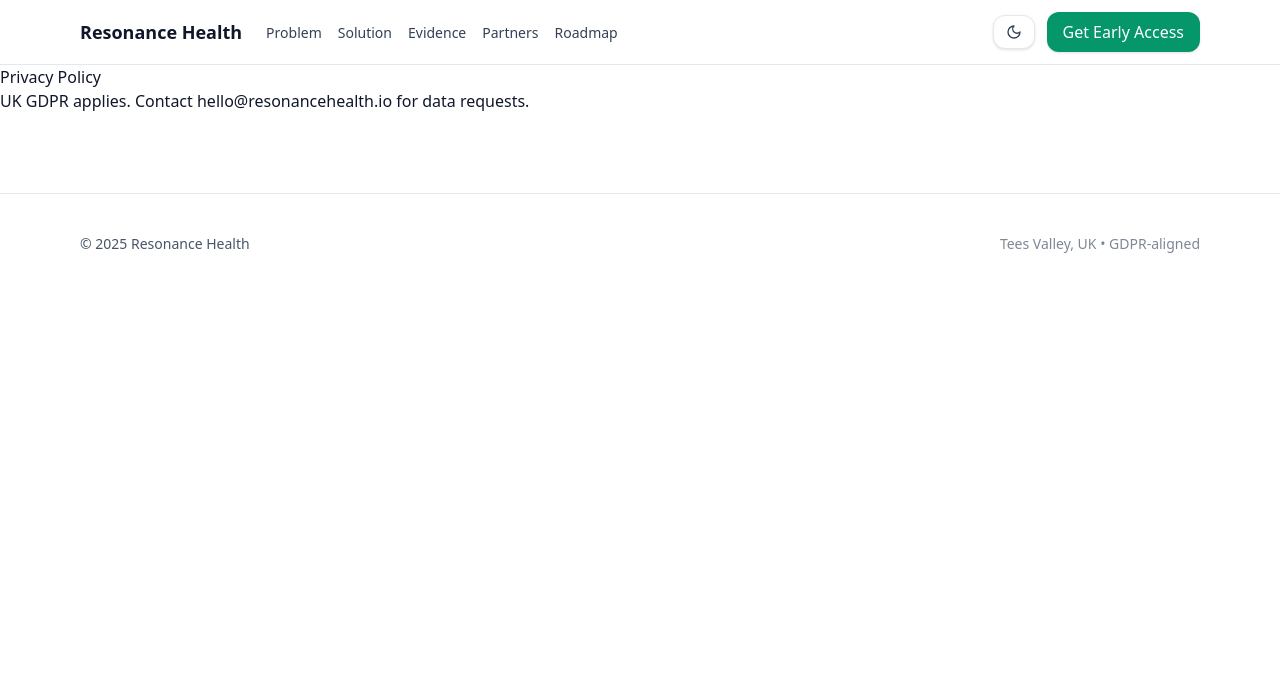
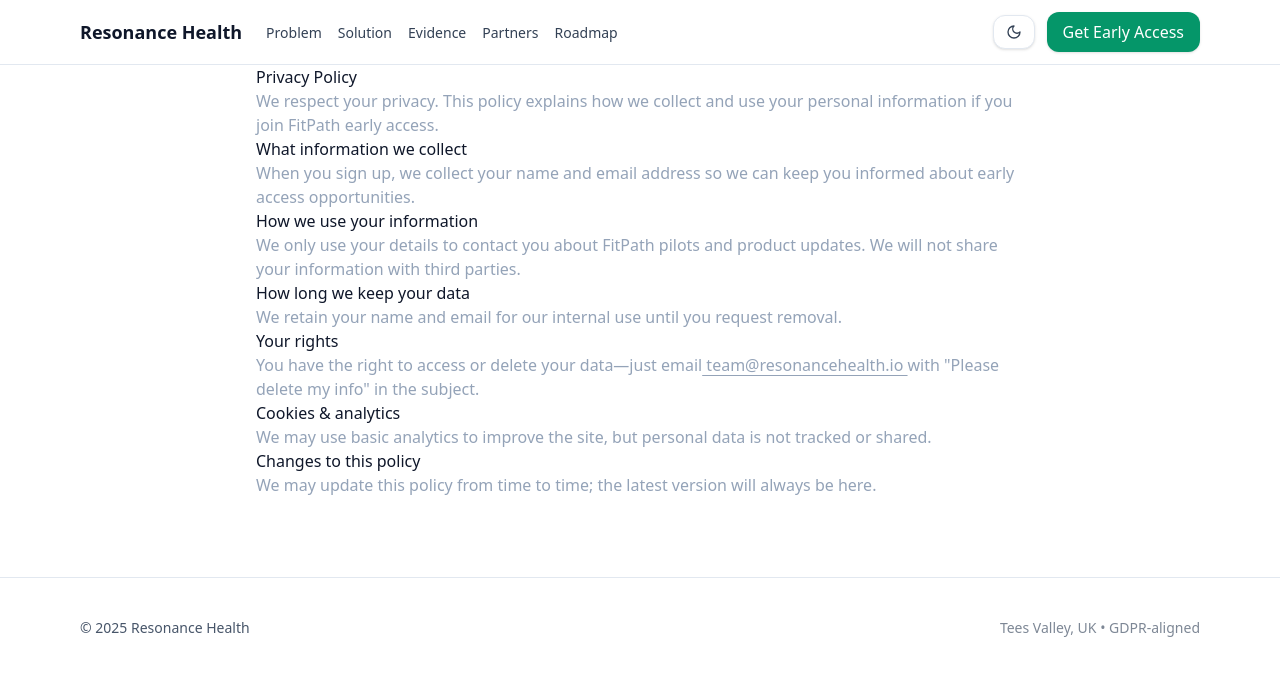
Before and after one commit to Sergypian/resonancehealth-io, a Next.js app: page /privacy in a window 1280 px wide. Shown: the top 676 px of the page. Built offline with nearby package versions, Linux system fonts and the light colour scheme.

Commit message:
Add  to visible FitPath text

```diff
--- a/app/fitpath/page.tsx
+++ b/app/fitpath/page.tsx
@@ -2,7 +2,7 @@
   return (
     <article className="prose prose-invert max-w-none">
       <h1>FitPath</h1>
-      <p>FitPath is a gentle AI companion that helps you keep moving and share progress with clinicians.</p>
+      <p>FitPath® is a gentle AI companion app that helps you keep moving and share progress with clinicians.</p>
     </article>
   )
 }
--- a/app/layout.tsx
+++ b/app/layout.tsx
@@ -4,7 +4,7 @@
 import ThemeToggle from './shared/ThemeToggle'
 
 export const metadata: Metadata = {
-  title: 'Resonance Health — FitPath',
+  title: 'Resonance Health — FitPath®',
   description: 'Investor-ready long scroll with Glow assistant.'
 }
 
--- a/app/page.tsx
+++ b/app/page.tsx
@@ -13,7 +13,7 @@
         <div className="space-y-6">
           <span className="badge">Now inviting early partners</span>
           <h1 className="text-4xl font-bold tracking-tight sm:text-5xl">
-            FitPath — AI-guided arthritis care you can start today.
+            FitPath® — AI-guided arthritis care you can start today.
           </h1>
           <p className="text-lg text-ink-soft">
             Daily 30-second check-ins, adaptive movement guidance, and a one-page clinician summary — guided by Glow, your AI companion.
@@ -83,7 +83,7 @@
         <ul className="list-disc pl-6 text-ink-soft space-y-2">
           <li>Exercise and education are core for osteoarthritis management (NICE NG226).</li>
           <li>Digital self-management can support pain, function and self-efficacy in some groups.</li>
-          <li>Real-world adherence is the hard part — FitPath is designed for small, sustainable wins.</li>
+          <li>Real-world adherence is the hard part — FitPath® is designed for small, sustainable wins.</li>
         </ul>
         <div className="rounded-2xl border border-slate-200 bg-white p-4 dark:border-slate-800 dark:bg-slate-900/40">
           <h3 className="font-medium">Selected sources (clickable)</h3>
--- a/app/privacy/page.tsx
+++ b/app/privacy/page.tsx
@@ -1,3 +1,45 @@
-export default function Page() {
-  return (<div className='prose-ink'><h1>Privacy Policy</h1><p>UK GDPR applies. Contact hello@resonancehealth.io for data requests.</p></div>);
+export default function PrivacyPolicyPage() {
+  return (
+    <div className="prose prose-invert mx-auto max-w-3xl">
+      <h1>Privacy Policy</h1>
+      <p className="text-ink-soft">
+        We respect your privacy. This policy explains how we collect and use your personal
+        information if you join FitPath early access.
+      </p>
+
+      <h2>What information we collect</h2>
+      <p className="text-ink-soft">
+        When you sign up, we collect your name and email address so we can keep you informed
+        about early access opportunities.
+      </p>
+
+      <h2>How we use your information</h2>
+      <p className="text-ink-soft">
+        We only use your details to contact you about FitPath pilots and product updates.
+        We will not share your information with third parties.
+      </p>
+
+      <h2>How long we keep your data</h2>
+      <p className="text-ink-soft">
+        We retain your name and email for our internal use until you request removal.
+      </p>
+
+      <h2>Your rights</h2>
+      <p className="text-ink-soft">
+        You have the right to access or delete your data—just email
+        <a href="mailto:team@resonancehealth.io" className="underline"> team@resonancehealth.io </a>
+         with "Please delete my info" in the subject.
+      </p>
+
+      <h2>Cookies & analytics</h2>
+      <p className="text-ink-soft">
+        We may use basic analytics to improve the site, but personal data is not tracked or shared.
+      </p>
+
+      <h2>Changes to this policy</h2>
+      <p className="text-ink-soft">
+        We may update this policy from time to time; the latest version will always be here.
+      </p>
+    </div>
+  )
 }
--- a/app/shared/SignupForm.tsx
+++ b/app/shared/SignupForm.tsx
@@ -1,7 +1,7 @@
 'use client'
 import { useState } from 'react'
 
-const ENDPOINT = 'https://formspree.io/f/manbkopk' // Your Formspree link
+const ENDPOINT = 'https://formspree.io/f/manbkopk' // your Formspree URL
 
 export default function SignupForm(){
   const [status, setStatus] = useState<'idle'|'ok'|'err'|'loading'>('idle')
@@ -9,35 +9,67 @@
   async function onSubmit(e: React.FormEvent<HTMLFormElement>){
     e.preventDefault()
     setStatus('loading')
-
     const data = Object.fromEntries(new FormData(e.currentTarget).entries())
 
     try {
       const res = await fetch(ENDPOINT, {
         method: 'POST',
-        headers: { 'Accept': 'application/json' },
+        headers: { Accept: 'application/json' },
         body: JSON.stringify(data),
       })
+      if (res.ok) (e.target as HTMLFormElement).reset()
       setStatus(res.ok ? 'ok' : 'err')
-      if (res.ok) (e.target as HTMLFormElement).reset()
     } catch {
       setStatus('err')
     }
   }
 
+  if (status === 'ok') {
+    return (
+      <div className="mx-auto max-w-lg rounded-2xl border border-slate-200 bg-white p-4 text-left dark:border-slate-800 dark:bg-slate-900">
+        <p className="text-base font-medium">Thanks — you’re on the list!</p>
+        <p className="mt-1 text-sm text-ink-soft">
+          We’ve recorded your details. A member of the team will be in touch soon
+          with next steps for early partners. If you need anything in the meantime,
+          email <a className="underline" href="mailto:team@resonancehealth.io">team@resonancehealth.io</a>.
+        </p>
+      </div>
+    )
+  }
+
   return (
     <form onSubmit={onSubmit} className="mx-auto grid w-full max-w-lg grid-cols-1 gap-3 sm:grid-cols-[1fr_auto]">
-      <input name="name" required placeholder="Your name"
-        className="w-full rounded-xl border border-gray-300 bg-white px-3 py-2 text-slate-900 dark:border-slate-700 dark:bg-slate-900 dark:text-slate-100" />
-      <input name="email" required type="email" placeholder="you@example.com"
-        className="w-full rounded-xl border border-gray-300 bg-white px-3 py-2 text-slate-900 dark:border-slate-700 dark:bg-slate-900 dark:text-slate-100" />
+      <input
+        name="name"
+        required
+        placeholder="Your name"
+        className="w-full rounded-xl border border-gray-300 bg-white px-3 py-2 text-slate-900 dark:border-slate-700 dark:bg-slate-900 dark:text-slate-100"
+      />
+      <input
+        name="email"
+        required
+        type="email"
+        placeholder="you@example.com"
+        className="w-full rounded-xl border border-gray-300 bg-white px-3 py-2 text-slate-900 dark:border-slate-700 dark:bg-slate-900 dark:text-slate-100"
+      />
 
       <button disabled={status==='loading'} className="btn sm:col-span-2">
         {status==='loading' ? 'Sending…' : 'Join early access'}
       </button>
 
-      {status==='ok' && <p className="sm:col-span-2 text-sm text-emerald-600 dark:text-emerald-300">Thanks — you’re on the list.</p>}
-      {status==='err' && <p className="sm:col-span-2 text-sm text-rose-600 dark:text-rose-300">Sorry, something went wrong.</p>}
+      {status==='err' && (
+        <p className="sm:col-span-2 text-sm text-rose-600 dark:text-rose-300">
+          Sorry, something went wrong. Please try again.
+        </p>
+      )}
+
+      {/* GDPR line with blue Privacy Policy link */}
+      <p className="sm:col-span-2 text-xs text-ink-faint">
+        By submitting, you agree to be contacted about FitPath® pilots &amp; updates. See our{' '}
+        <a href="/privacy" className="text-blue-600 hover:underline">
+          Privacy Policy
+        </a>.
+      </p>
     </form>
   )
 }
--- a/app/terms/page.tsx
+++ b/app/terms/page.tsx
@@ -1,3 +1,3 @@
 export default function Page() {
-  return (<div className='prose-ink'><h1>Terms of Use</h1><p>FitPath is not a substitute for professional medical advice.</p></div>);
+  return (<div className='prose-ink'><h1>Terms of Use</h1><p>FitPath® is not a substitute for professional medical advice.</p></div>);
 }
```
